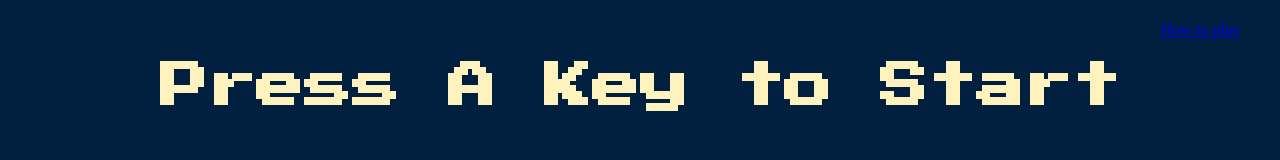
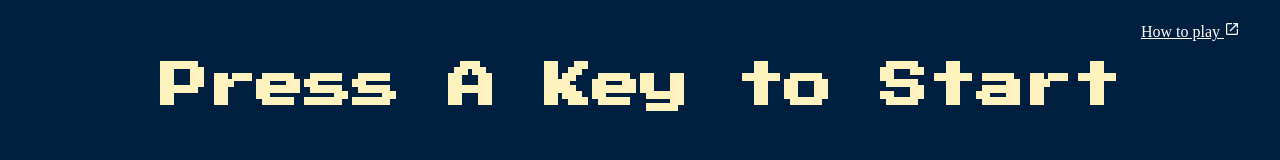
Before and after one commit to theAnuragMishra/simon-game, a plain HTML site: page index.html in a window 1280 px wide. Shown: the top 160 px of the page. Drawn offline with nearby package versions, Linux system fonts and the light colour scheme.

Commit message:
added how to play link

```diff
--- a/index.html
+++ b/index.html
@@ -10,7 +10,7 @@
 
 <body>
   <h1 id="level-title">Press A Key to Start</h1>
-  <p class="how-to-play"><a href="https://www.youtube.com/watch?v=EWJ5uYwQJGU&pp=ygUKc2ltb24gZ2FtZQ%3D%3D">How to play</a></p>
+  <p class="how-to-play"><a target="_blank" href="https://www.youtube.com/watch?v=EWJ5uYwQJGU&pp=ygUKc2ltb24gZ2FtZQ%3D%3D">How to play <img src="new-tab.png" alt="new tab icon" height="16" style="filter:invert(1)"></a></p>
   <div class="container">
     <div class="row">
 
--- a/styles.css
+++ b/styles.css
@@ -57,4 +57,11 @@ body {
   position: fixed;
   right: 40px;
   top: 5px;
+
 }
+
+.how-to-play a{
+  color: white;
+  /*text-decoration: none;*/
+  cursor: pointer;
+}
```
Also changed, not shown: new-tab.png (added), new-tab.svg (added).
